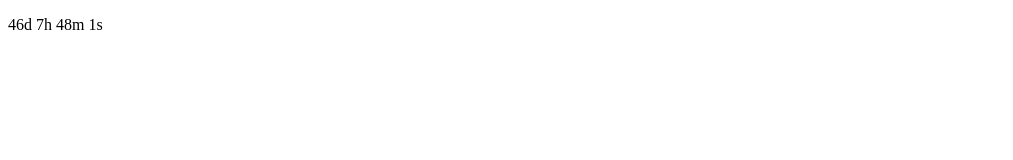
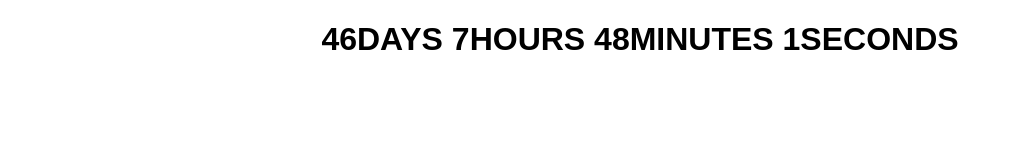
Before and after one commit to ONX0/snek-interwebz, a plain HTML site: page index.html in a window 1280 px wide. Shown: the whole page, without its empty margins (0-1013 px from the left). Drawn offline with Linux system fonts and the light colour scheme.

Commit message:
Custom ree

```diff
--- a/index.html
+++ b/index.html
@@ -19,7 +19,7 @@ h1 {
 
 <body>
 <!-- Display the countdown timer in an element -->
-<p id="demo"><a href="https://snek.lgx.pw/invite" target="_blank"></a></p>
+<h1 id="demo"><a href="https://snek.lgx.pw/invite" target="_blank"></a></h1>
 
 <script>
 // Set the date we're counting down to
@@ -41,8 +41,8 @@ var x = setInterval(function() {
   var seconds = Math.floor((distance % (1000 * 60)) / 1000);
 
   // Display the result in the element with id="demo"
-  document.getElementById("demo").innerHTML = days + "d " + hours + "h "
-  + minutes + "m " + seconds + "s ";
+  document.getElementById("demo").innerHTML = days + "DAYS " + hours + "HOURS "
+  + minutes + "MINUTES " + seconds + "SECONDS ";
 
   // If the count down is finished, write some text
   if (distance < 0) {
```
